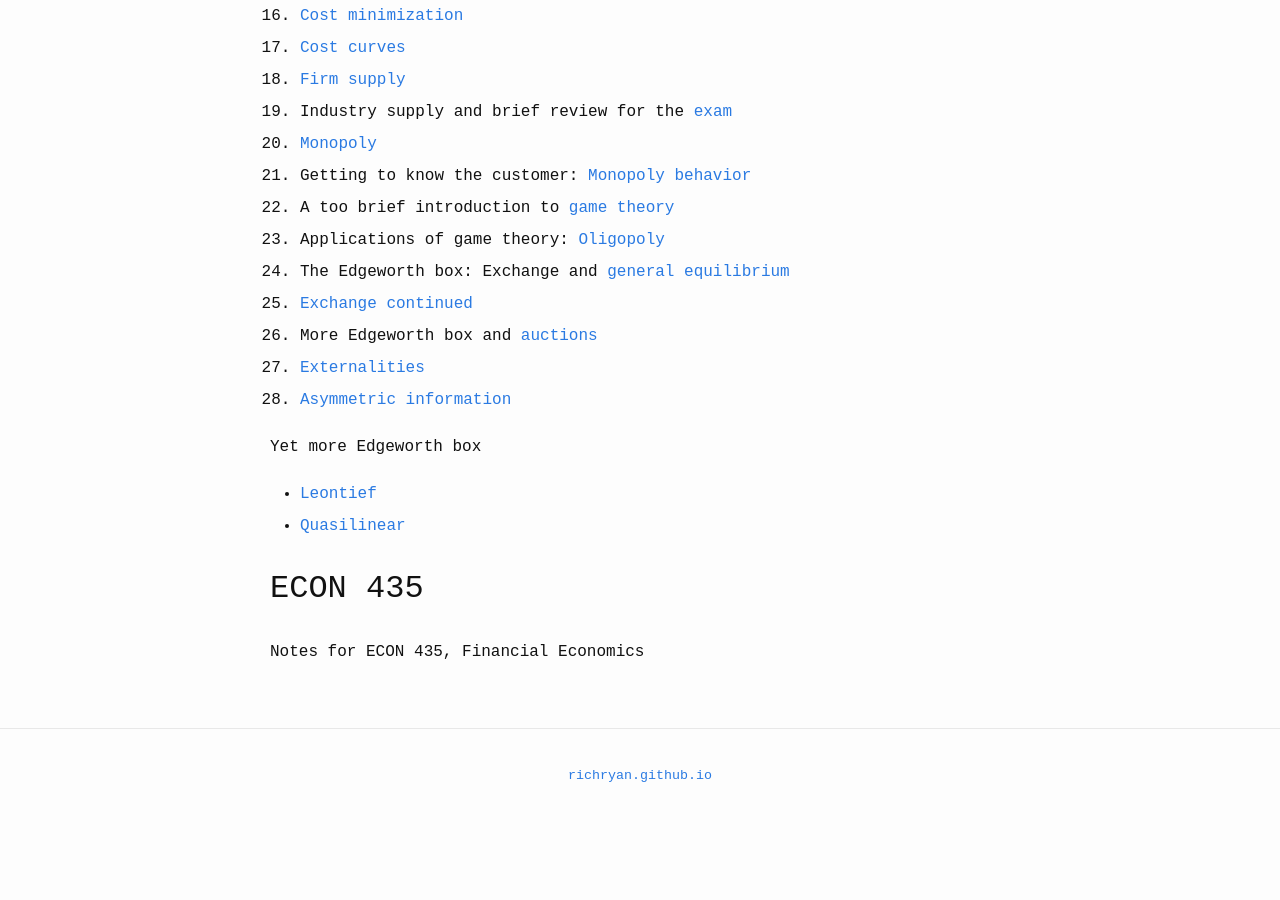
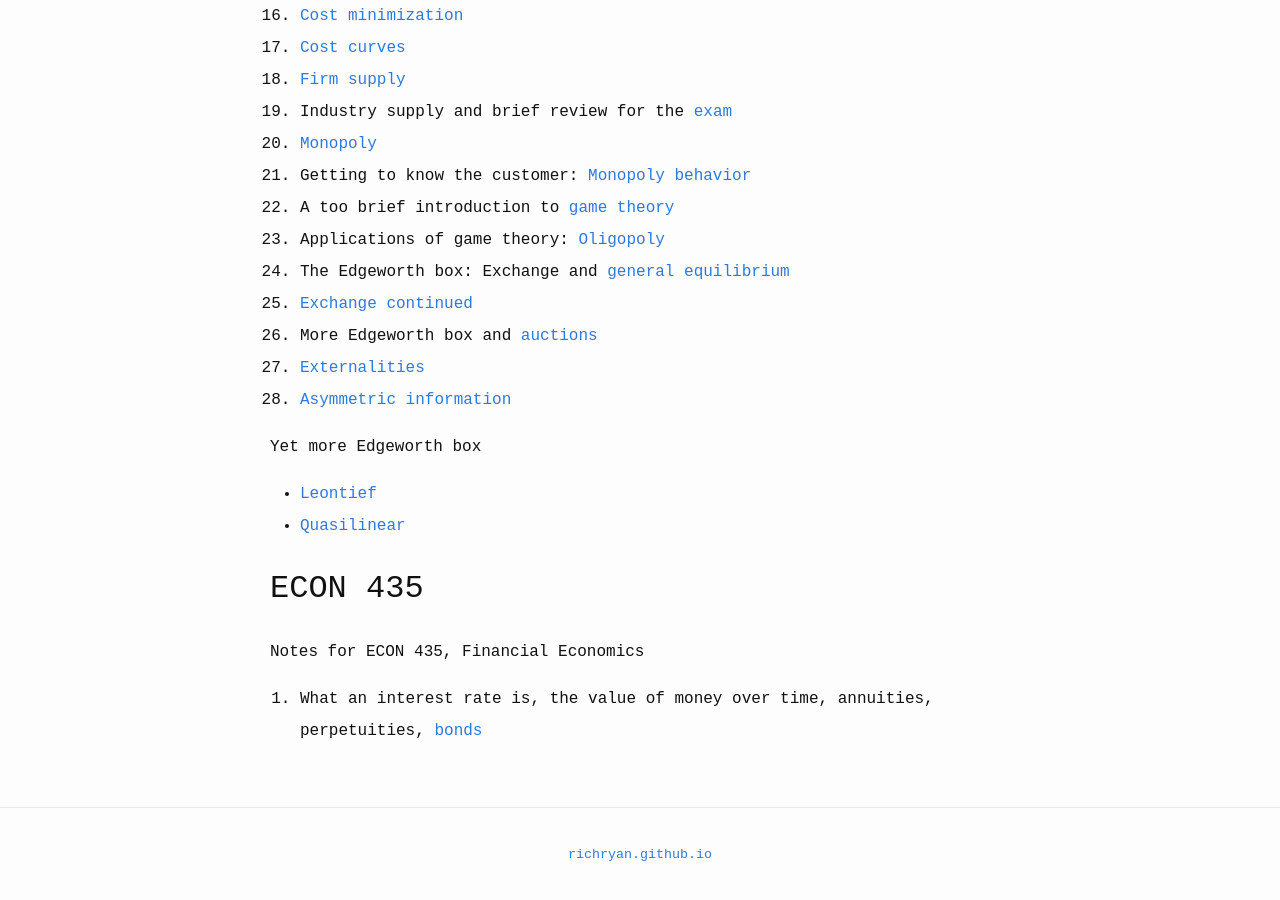
Before and after one commit to richryan/richryan.github.io, a Jekyll site: the page built from Notes.md, in a window 1280 px wide and 900 px high, scrolled down 865 px. Built offline with Jekyll 4.4.1, drawn with Linux system fonts in a browser that asks for light colours; before the commit the page ends 1686 px from its top, so only the background shows below that.

Commit message:
Add first 435 notes

```diff
--- a/Notes.md
+++ b/Notes.md
@@ -47,3 +47,5 @@ Yet more Edgeworth box
 
 ## ECON 435
 Notes for ECON 435, Financial Economics
+
+1. What an interest rate is, the value of money over time, annuities, perpetuities, [bonds]({{ site.url }}/pdfs/econ435/w2016_class1.pdf)
```
